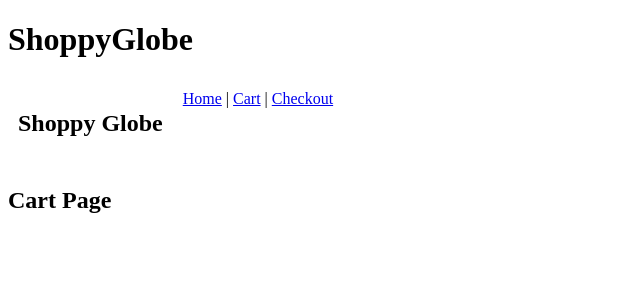
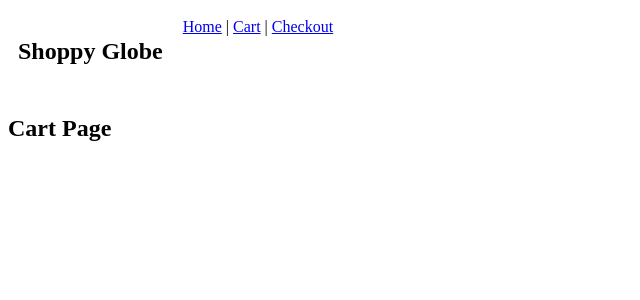
Before and after one commit to mcajoydeb/Shoppy-Globe-E-commerce, a React (Vite) app: page /cart in a window 1280 px wide. Shown: the top 300 px of the page, without its empty margins (0-640 px from the left). Built offline with nearby package versions, Linux system fonts and the light colour scheme.

Commit message:
Nothing was rendering it was the issue in router file, not found function was not there, its fixed with the function

```diff
--- a/src/App.jsx
+++ b/src/App.jsx
@@ -3,7 +3,6 @@ import Header from "./components/Header";
 function App() {
   return (
     <div>
-      <h1>ShoppyGlobe</h1>
       <Header/>
       <Outlet />
     </div>
--- a/src/pages/NotFound.jsx
+++ b/src/pages/NotFound.jsx
@@ -0,0 +1,5 @@
+function notFound(){
+    return <h2>Not found page</h2>
+}
+
+export default notFound;
```
